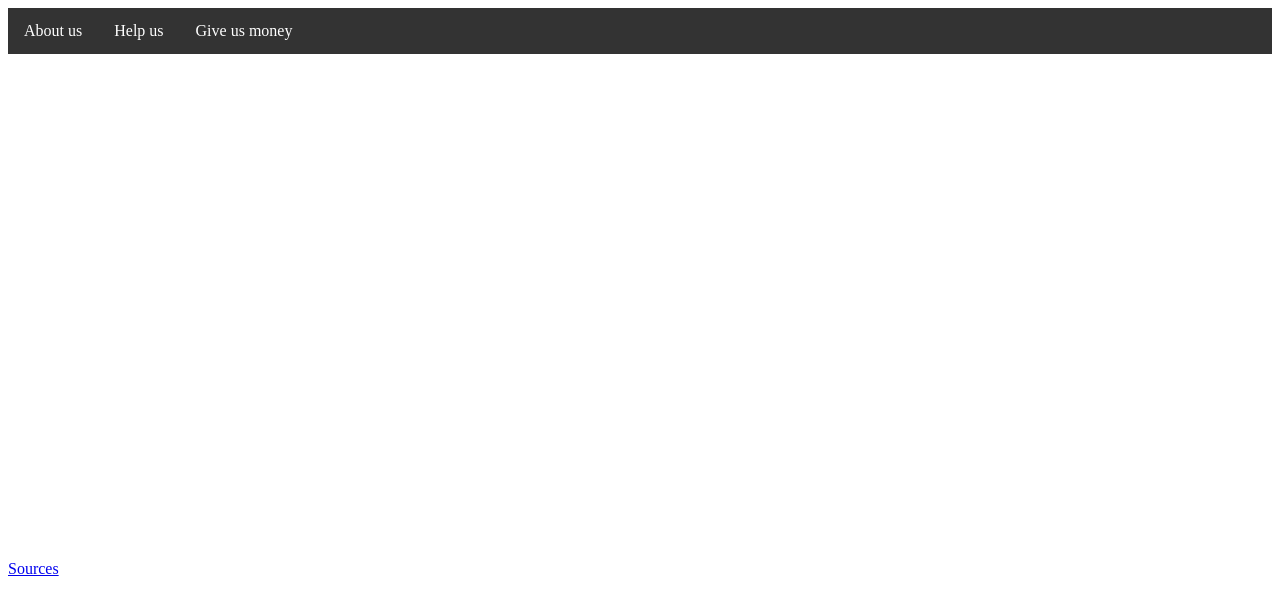
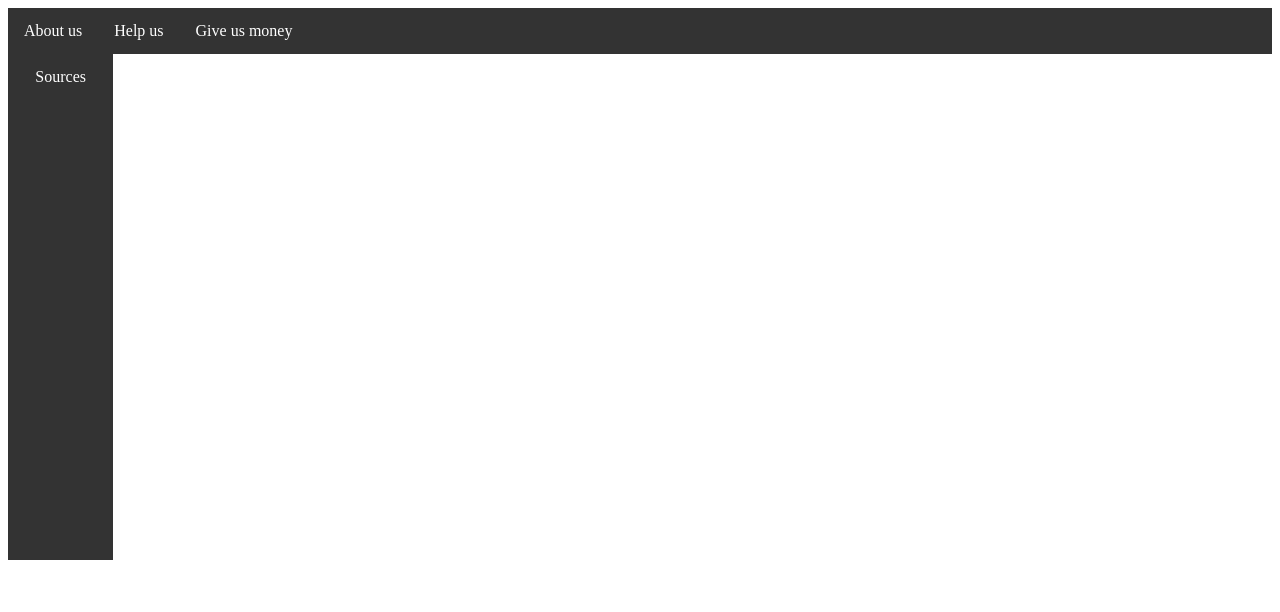
Before and after one commit to Crushed-Under/Webdesign, a plain HTML site: page index.html in a window 1280 px wide. Drawn offline with Linux system fonts and the light colour scheme.

Commit message:
More trying to fix github

```diff
--- a/index.html
+++ b/index.html
@@ -17,15 +17,16 @@
                         <li><a href="#">Give us money</a> </li>
                     </ul>
                 </div>
-            </div>
+
 
             <div class="sidebar">
                 <div class="sources"><a href="#">Sources</a></div>
             </div>
-            <div class="Content">
+            <div class="content">
 
             </div>
         </div>
+
         <script src="" async defer></script>
     </body>
 </html>
--- a/style.scss
+++ b/style.scss
@@ -26,10 +26,11 @@
     }
   }
   .sidebar{
-    grid-column: 1fr;
-    grid-row: 1fr / span 12fr;
-    .source{
-      .a{
+    grid-column: 1;
+    grid-row: 2 / span 12;
+    background-color: #333;
+    .sources{
+      a{
         display: block;
         color: white;
         text-align: center;
```
Also changed, not shown: style.css, 1 other file.
